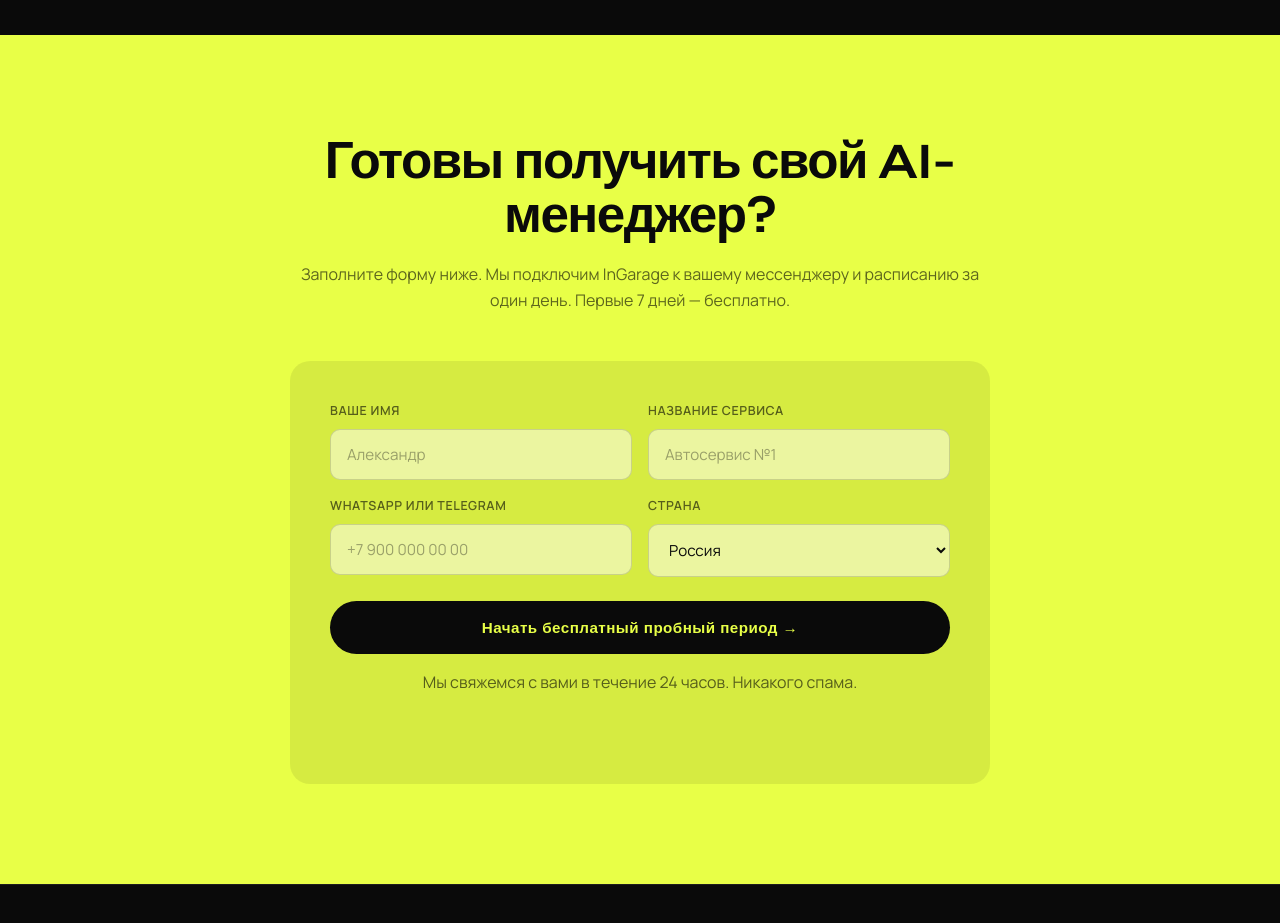
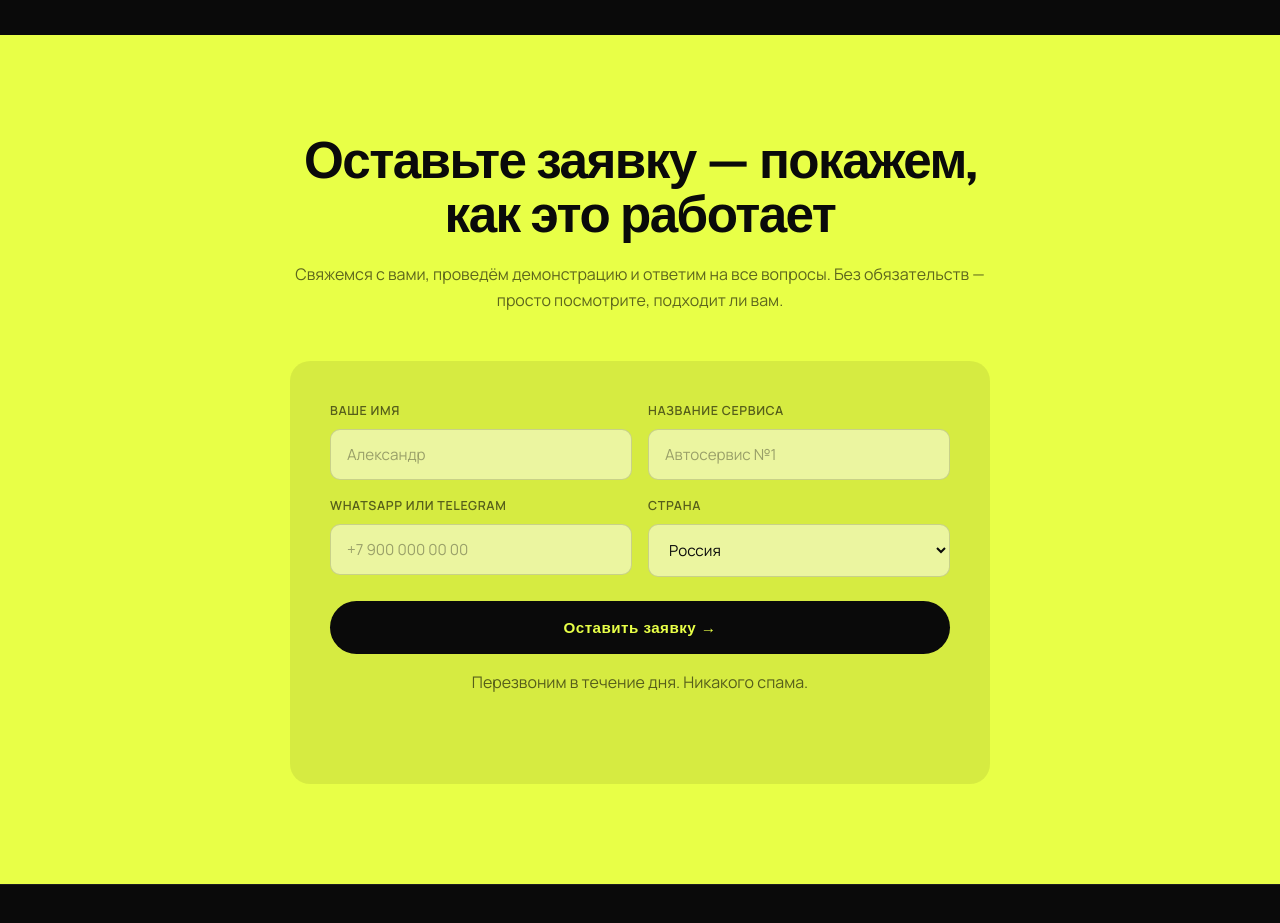
Before and after one commit to anvsorokina/auto-service-bot, a plain HTML site: page src/landing/index.html in a window 1280 px wide. Shown: the part 6000-6923 px from the top of the page. Drawn offline with Linux system fonts and the light colour scheme.

Commit message:
Rewrite CTA form: demo request instead of free trial
- Heading: "Leave a request - we'll show you how it works"
- Subtitle explains: demo + answer questions, no commitment
- Button: "Request a demo" instead of "Start free trial"
- Disclaimer: "We'll call back within the day"

Co-Authored-By: Claude Opus 4.6 <noreply@anthropic.com>

```diff
--- a/src/landing/index.html
+++ b/src/landing/index.html
@@ -1104,8 +1104,8 @@
 <!-- DEMO FORM -->
 <section class="cta-section" id="demo">
   <div class="cta-inner">
-    <h2 id="cta-h">Готовы получить свой AI-менеджер?</h2>
-    <p id="cta-p">Заполните форму ниже. Мы подключим InGarage к вашему мессенджеру и расписанию за один день. Первые 7 дней — бесплатно.</p>
+    <h2 id="cta-h">Оставьте заявку — покажем, как это работает</h2>
+    <p id="cta-p">Свяжемся с вами, проведём демонстрацию и ответим на все вопросы. Без обязательств — просто посмотрите, подходит ли вам.</p>
     <div class="demo-form">
       <form id="demoForm" onsubmit="submitForm(event)">
         <div class="form-row">
@@ -1136,13 +1136,13 @@
             </select>
           </div>
         </div>
-        <button type="submit" class="form-submit" id="btn-submit">Начать бесплатный пробный период →</button>
-        <p class="form-disclaimer" id="form-disc">Мы свяжемся с вами в течение 24 часов. Никакого спама.</p>
+        <button type="submit" class="form-submit" id="btn-submit">Оставить заявку →</button>
+        <p class="form-disclaimer" id="form-disc">Перезвоним в течение дня. Никакого спама.</p>
       </form>
       <div class="form-success" id="formSuccess">
         <div class="success-icon">✅</div>
         <h3 id="success-h">Заявка принята!</h3>
-        <p id="success-p">Мы свяжемся с вами в течение 24 часов для назначения демо.</p>
+        <p id="success-p">Свяжемся с вами в течение дня, чтобы провести демонстрацию и ответить на вопросы.</p>
       </div>
     </div>
   </div>
@@ -1243,17 +1243,17 @@ const t = {
     'pricing-4': 'Техническая поддержка',
     'pricing-cta': 'Начать бесплатно →',
     'pricing-note': 'Первые 7 дней бесплатно, потом 1 550 ₽/мес. Отмена в любой момент.',
-    'cta-h': 'Готовы получить свой AI-менеджер?',
-    'cta-p': 'Заполните форму ниже. Мы подключим InGarage к вашему мессенджеру и расписанию за один день. Первые 7 дней — бесплатно.',
+    'cta-h': 'Оставьте заявку — покажем, как это работает',
+    'cta-p': 'Свяжемся с вами, проведём демонстрацию и ответим на все вопросы. Без обязательств — просто посмотрите, подходит ли вам.',
     'lbl-name': 'Ваше имя', 'lbl-shop': 'Название сервиса',
     'lbl-contact': 'WhatsApp или Telegram', 'lbl-country': 'Страна',
     'inp-name': {placeholder: 'Александр'}, 'inp-shop': {placeholder: 'Автосервис №1'},
     'inp-contact': {placeholder: '+7 900 000 00 00'},
     'opt-ru': 'Россия', 'opt-kz': 'Казахстан', 'opt-uz': 'Узбекистан', 'opt-ge': 'Грузия', 'opt-kg': 'Кыргызстан', 'opt-am': 'Армения', 'opt-other': 'Другая страна',
-    'btn-submit': 'Начать бесплатный пробный период →',
-    'form-disc': 'Мы свяжемся с вами в течение 24 часов. Никакого спама.',
+    'btn-submit': 'Оставить заявку →',
+    'form-disc': 'Перезвоним в течение дня. Никакого спама.',
     'success-h': 'Заявка принята!',
-    'success-p': 'Мы свяжемся с вами в течение 24 часов для назначения демо.',
+    'success-p': 'Свяжемся с вами в течение дня, чтобы провести демонстрацию и ответить на вопросы.',
   },
   en: {
     'nav-cta-text': 'See it in action',
@@ -1336,17 +1336,17 @@ const t = {
     'pricing-4': 'Technical support',
     'pricing-cta': 'Start free →',
     'pricing-note': '7 days free, then $20/month. Cancel anytime.',
-    'cta-h': 'Ready to get your AI manager?',
-    'cta-p': 'Fill out the form below. We\'ll connect InGarage to your messenger and schedule in one day. First 7 days free.',
+    'cta-h': 'Leave a request — we\'ll show you how it works',
+    'cta-p': 'We\'ll get in touch, walk you through a demo, and answer all your questions. No commitment — just see if it\'s right for you.',
     'lbl-name': 'Your name', 'lbl-shop': 'Shop name',
     'lbl-contact': 'WhatsApp or Telegram', 'lbl-country': 'Country',
     'inp-name': {placeholder: 'Alexander'}, 'inp-shop': {placeholder: 'Auto Shop #1'},
     'inp-contact': {placeholder: '+1 555 000 0000'},
     'opt-ru': 'Russia', 'opt-kz': 'Kazakhstan', 'opt-uz': 'Uzbekistan', 'opt-ge': 'Georgia', 'opt-kg': 'Kyrgyzstan', 'opt-am': 'Armenia', 'opt-other': 'Other country',
-    'btn-submit': 'Start free trial →',
-    'form-disc': 'We\'ll reach out within 24 hours. No spam, ever.',
+    'btn-submit': 'Request a demo →',
+    'form-disc': 'We\'ll call you back within the day. No spam.',
     'success-h': 'Request received!',
-    'success-p': 'We\'ll contact you within 24 hours to schedule your demo.',
+    'success-p': 'We\'ll get in touch within the day to walk you through a demo and answer your questions.',
   }
 };
 
```
